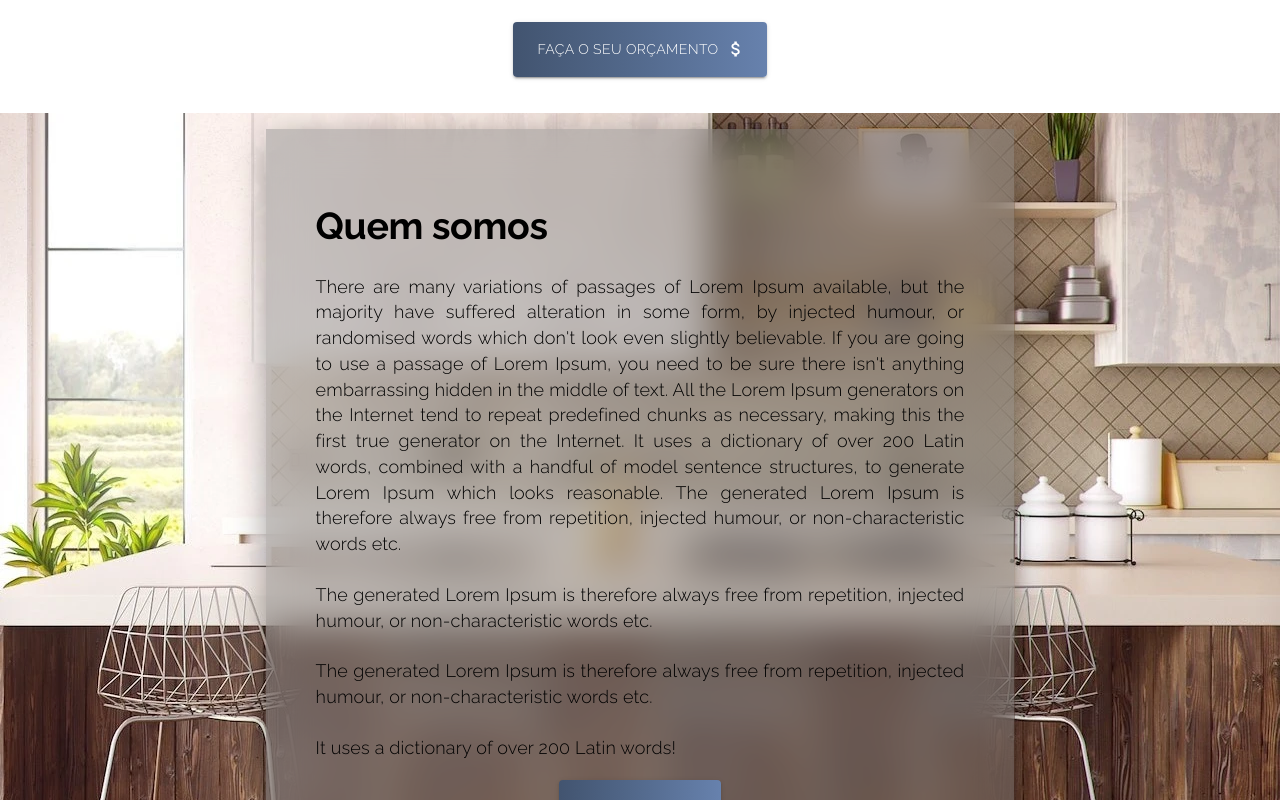
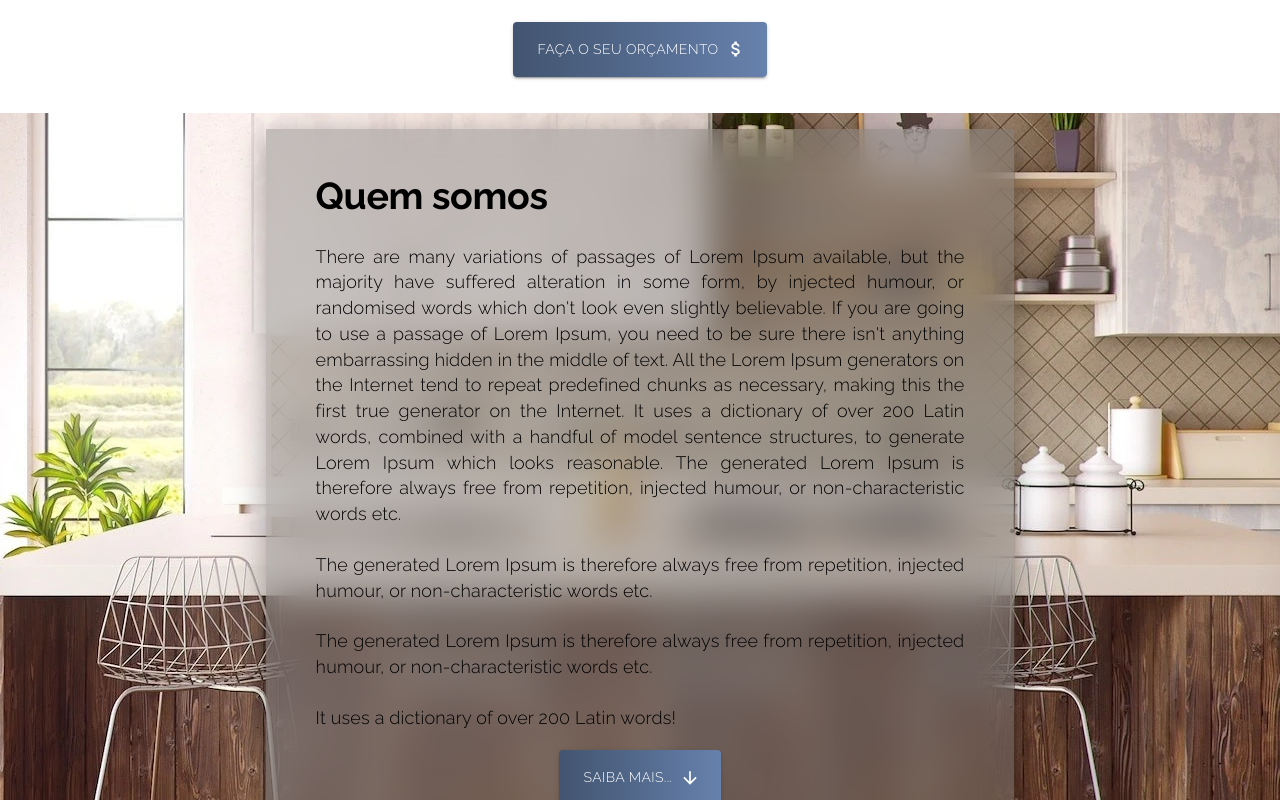
Before and after one commit to anderwll/petrus, a React (Create React App) app: page / in a window 1280 px wide. Shown: the part 2940-3740 px from the top of the page. Built offline with nearby package versions, Linux system fonts and the light colour scheme.

Commit message:
Ajustado padding

```diff
--- a/src/components/About/styled.ts
+++ b/src/components/About/styled.ts
@@ -2,7 +2,7 @@
 
 const DivText = styled.div`
     width: 60%;
-    padding: 5rem;
+    padding: 2rem 5rem;
     background-color: ${props => props.theme.bgPrimary};
     box-shadow: ${props => props.theme.boxShadow};
     backdrop-filter: blur(2rem);
@@ -16,10 +16,12 @@
 
     @media screen and (max-width:900px) {
         width: 80%;
+        padding: 2rem 3rem;
     }
 
     @media screen and (max-width: 600px) {
         width: 100%;
+        padding: 0 2rem;
     }
 `;
 
```
